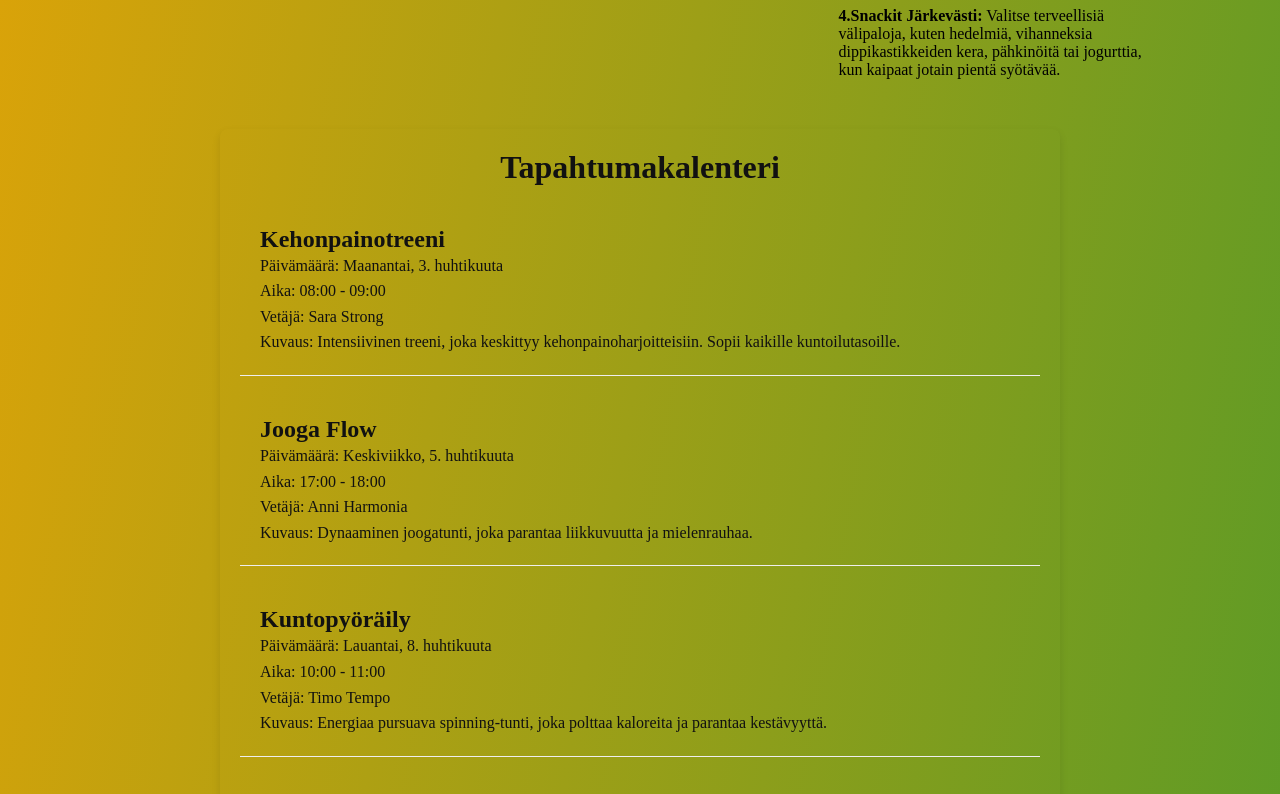
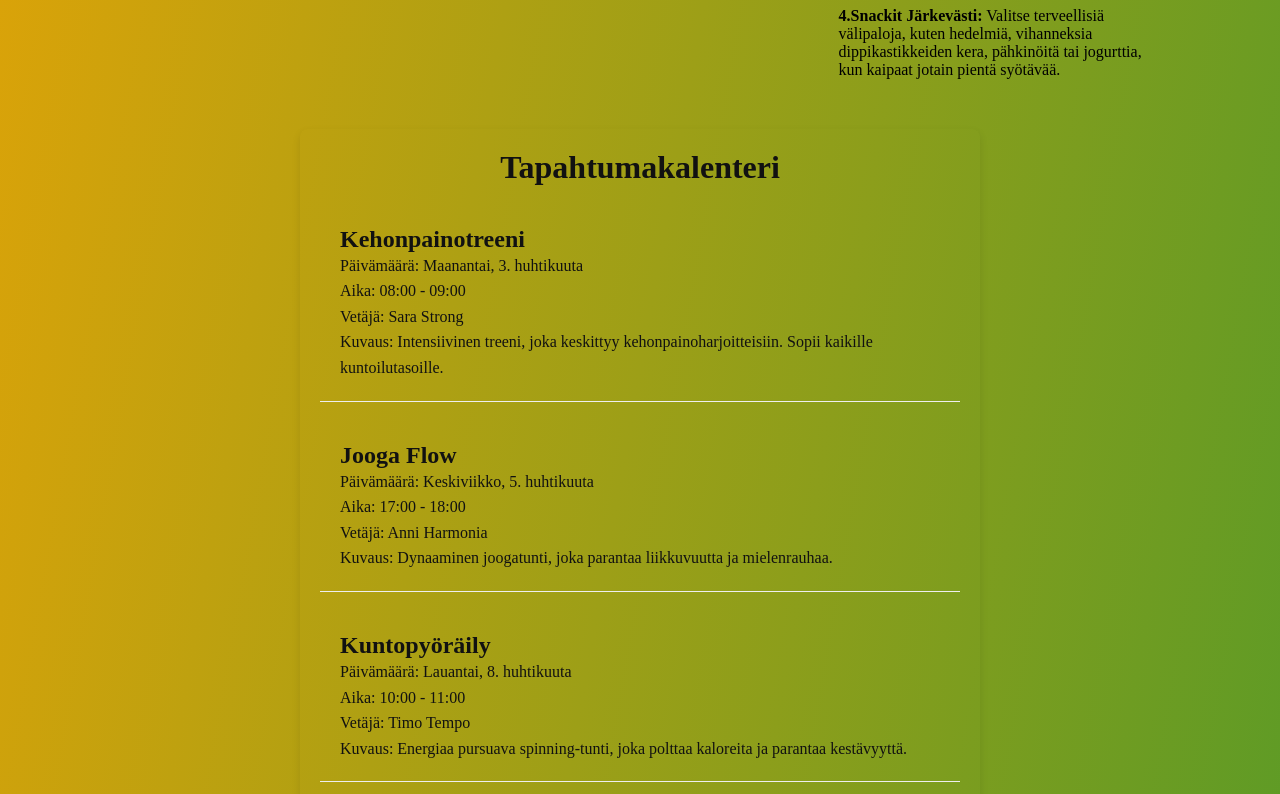
Before and after one commit to Lauri97keuda/RyhmaC, a plain HTML site: page SaraStrong/index.html in a window 1280 px wide. Shown: the part 2504-3298 px from the top of the page. Drawn offline with Linux system fonts and the light colour scheme.

Commit message:
Update styles.css

```diff
--- a/SaraStrong/styles.css
+++ b/SaraStrong/styles.css
@@ -276,7 +276,8 @@ div.Kalenteri {
 
 }
  .calendar {
-    max-width: 800px;
+    max-width: 50vw;
+    height: auto;
     margin: auto;
     margin-top: 40px;
     padding: 20px;
```
